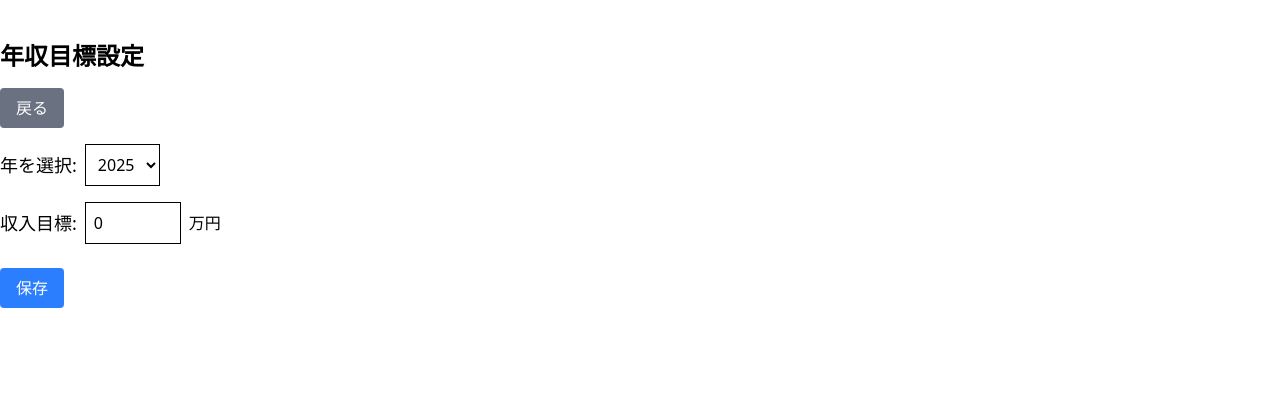
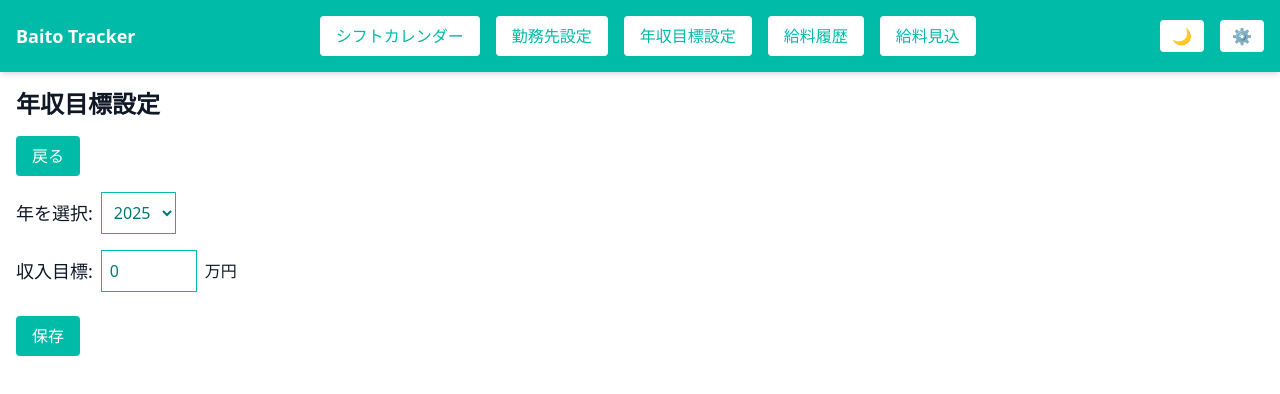
Before and after one commit to FirasAguel/baito-income-tracker, a Next.js app: page /incomeGoal_setting in a window 1280 px wide. Shown: the top 394 px of the page. Built offline with nearby package versions, Linux system fonts and the light colour scheme.

Commit message:
feat(ui): update income goal page

```diff
--- a/src/app/incomeGoal_setting/page.tsx
+++ b/src/app/incomeGoal_setting/page.tsx
@@ -3,6 +3,7 @@
 
 import { useState, useEffect } from 'react';
 import Link from 'next/link';
+import Navbar from '@/components/Navbar';
 
 interface IncomeGoal {
   year: string;
@@ -11,6 +12,7 @@ interface IncomeGoal {
 
 export default function IncomeGoalSetting() {
   const currentYear = new Date().getFullYear();
+  const [menuOpen, setMenuOpen] = useState(false);
   const [incomeGoalData, setIncomeGoalData] = useState<IncomeGoal>({
     year: currentYear.toString(),
     incomeGoal: 0,
@@ -60,10 +62,14 @@ export default function IncomeGoalSetting() {
   );
 
   return (
-    <div className="container mx-auto py-10">
+    <div className="flex min-h-screen flex-col bg-white text-gray-900">
+      <Navbar onMenuToggle={setMenuOpen} />
+      <main
+        className={`container mx-auto py-10 transition-all ${menuOpen ? 'mt-88' : 'mt-12'} px-4`}
+      >
         <h1 className="mb-4 text-2xl font-bold">年収目標設定</h1>
         <Link href="/">
-        <button className="mb-4 rounded bg-gray-500 px-4 py-2 text-white">
+          <button className="mb-4 rounded bg-teal-500 px-4 py-2 text-white">
             戻る
           </button>
         </Link>
@@ -78,7 +84,7 @@ export default function IncomeGoalSetting() {
               id="yearSelect"
               value={incomeGoalData.year}
               onChange={handleYearChange}
-            className="border p-2"
+              className="border border-teal-500 p-2 text-teal-700 focus:ring-2 focus:ring-teal-500 focus:outline-none"
             >
               {years.map((year) => (
                 <option key={year} value={year}>
@@ -96,17 +102,18 @@ export default function IncomeGoalSetting() {
               type="number"
               value={incomeGoalData.incomeGoal}
               onChange={handleIncomeChange}
-            className="w-24 border p-2"
+              className="w-24 border border-teal-500 p-2 text-teal-700 focus:ring-2 focus:ring-teal-500 focus:outline-none"
             />
             <span>万円</span>
           </div>
         </div>
         <button
           onClick={handleSave}
-        className="rounded bg-blue-500 px-4 py-2 text-white"
+          className="rounded bg-teal-500 px-4 py-2 text-white"
         >
           保存
         </button>
+      </main>
     </div>
   );
 }
```
Lines whose indentation alone changed are shown as unchanged.
